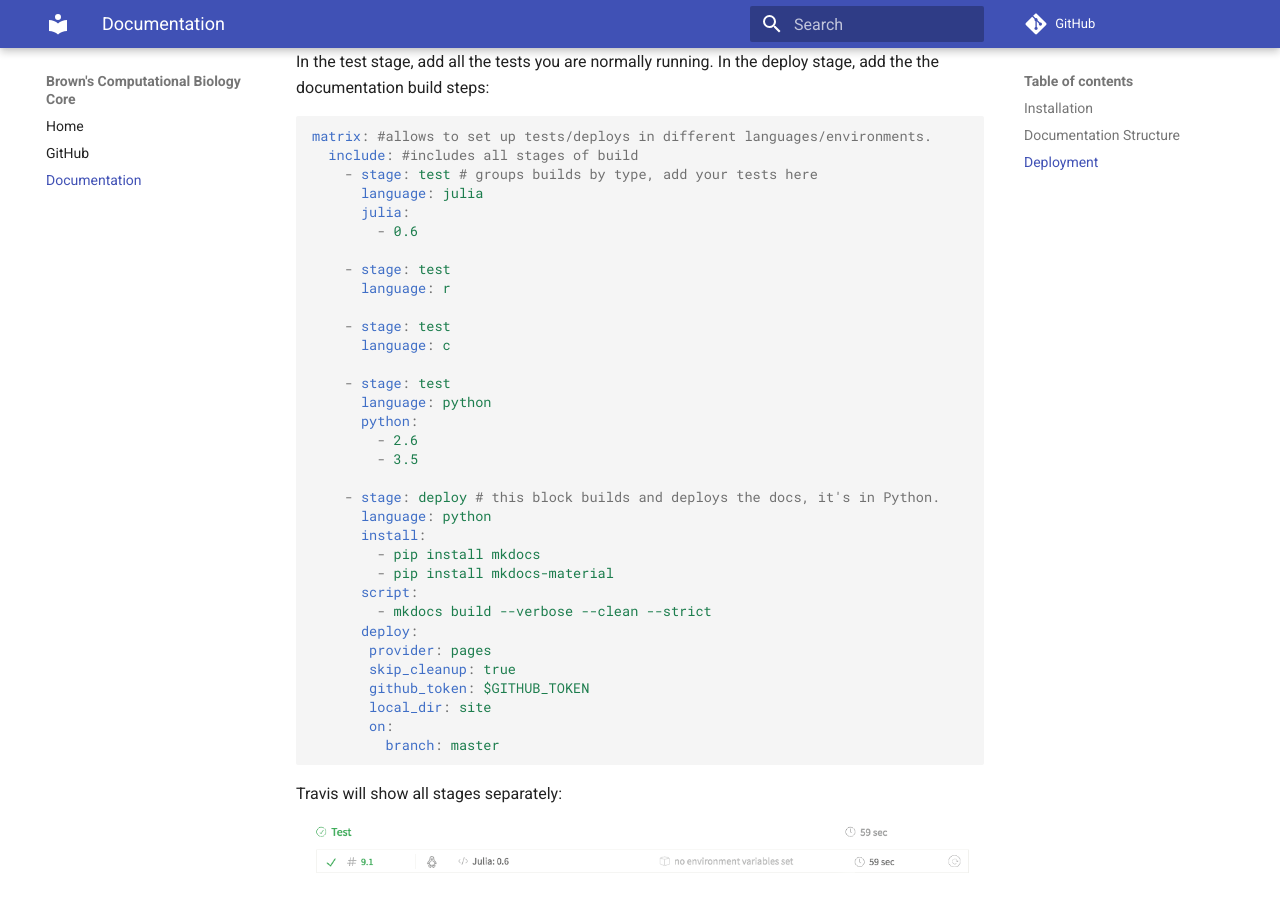
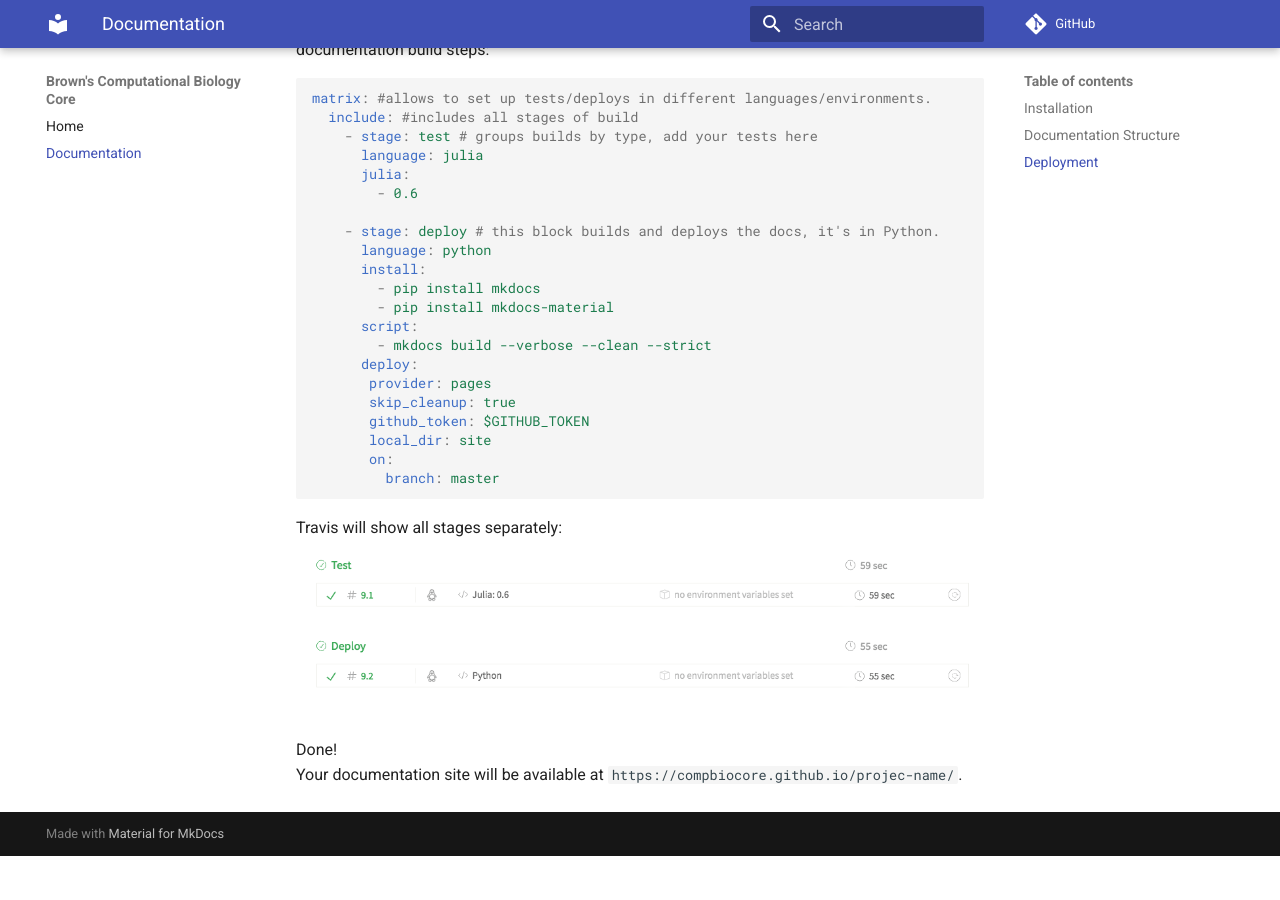
Before and after one commit to compbiocore/cbc-documentation-templates, an MkDocs documentation site: the page built from docs/mkdocs.md, in a window 1280 px wide and 900 px high, scrolled down 2760 px. Built offline with MkDocs 1.6.1 and Material for MkDocs 9.7.7, drawn with Linux system fonts in a browser that asks for light colours; comment, search, counter and statistics services are not loaded; old or Windows-style settings are respelled for this version of MkDocs; after the commit the page ends 3616 px from its top, so only the background shows below that; some of the changed text lies outside the part shown.

Commit message:
commented out github doc for now

```diff
--- a/docs/mkdocs.md
+++ b/docs/mkdocs.md
@@ -72,18 +70,6 @@ matrix: #allows to set up tests/deploys in different languages/environments.
       julia:
         - 0.6
 
-    - stage: test
-      language: r
-
-    - stage: test
-      language: c
-
-    - stage: test
-      language: python
-      python:
-        - 2.6
-        - 3.5
-
     - stage: deploy # this block builds and deploys the docs, it's in Python.
       language: python
       install:
--- a/mkdocs.yml
+++ b/mkdocs.yml
@@ -17,5 +17,5 @@ docs_dir: docs/
 
 pages:
   - Home: 'index.md'
-  - GitHub: 'readme.md'
+#  - GitHub: 'readme.md'
   - Documentation: 'mkdocs.md'
```
Also changed, not shown: other parts of docs/mkdocs.md (+1 -3 lines).
